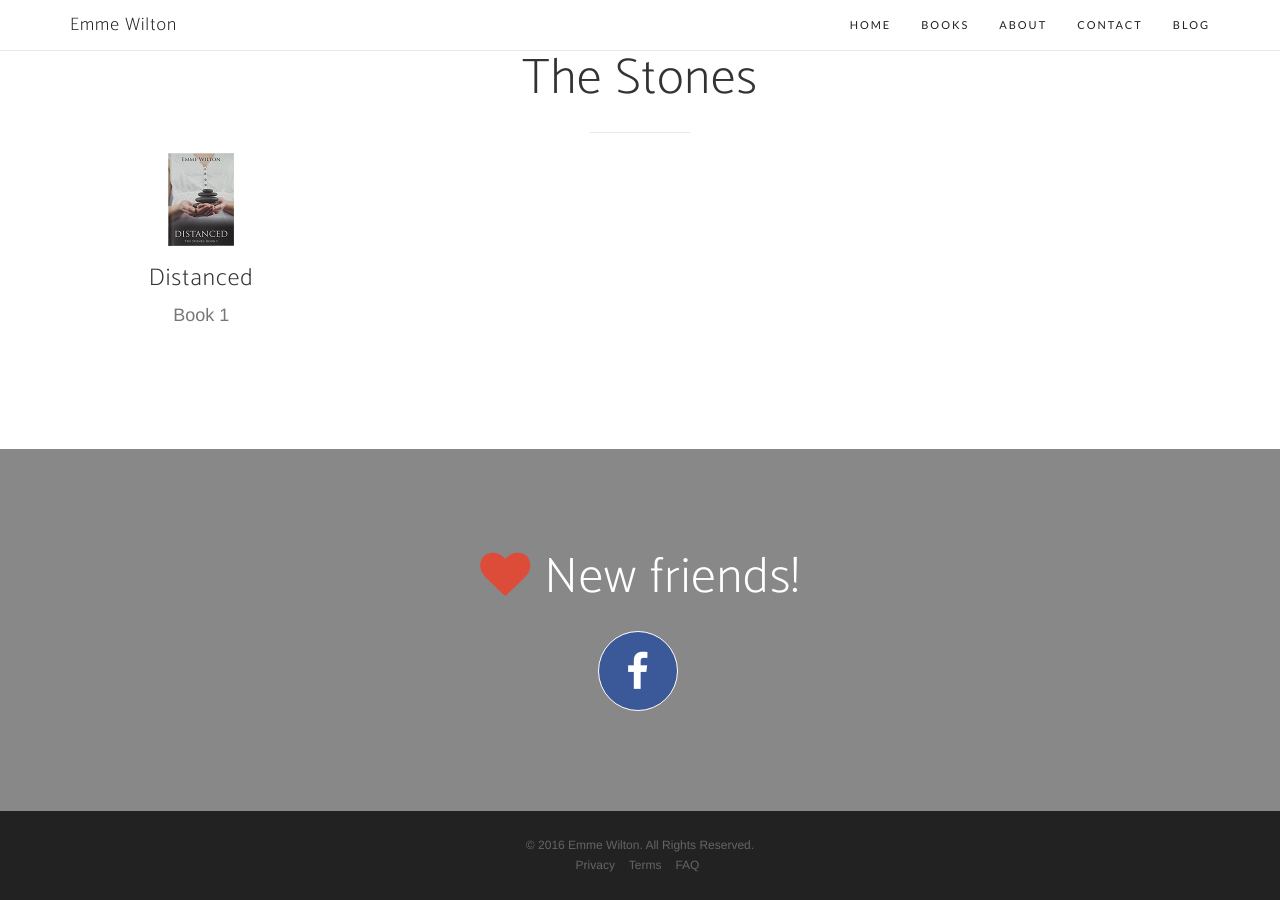
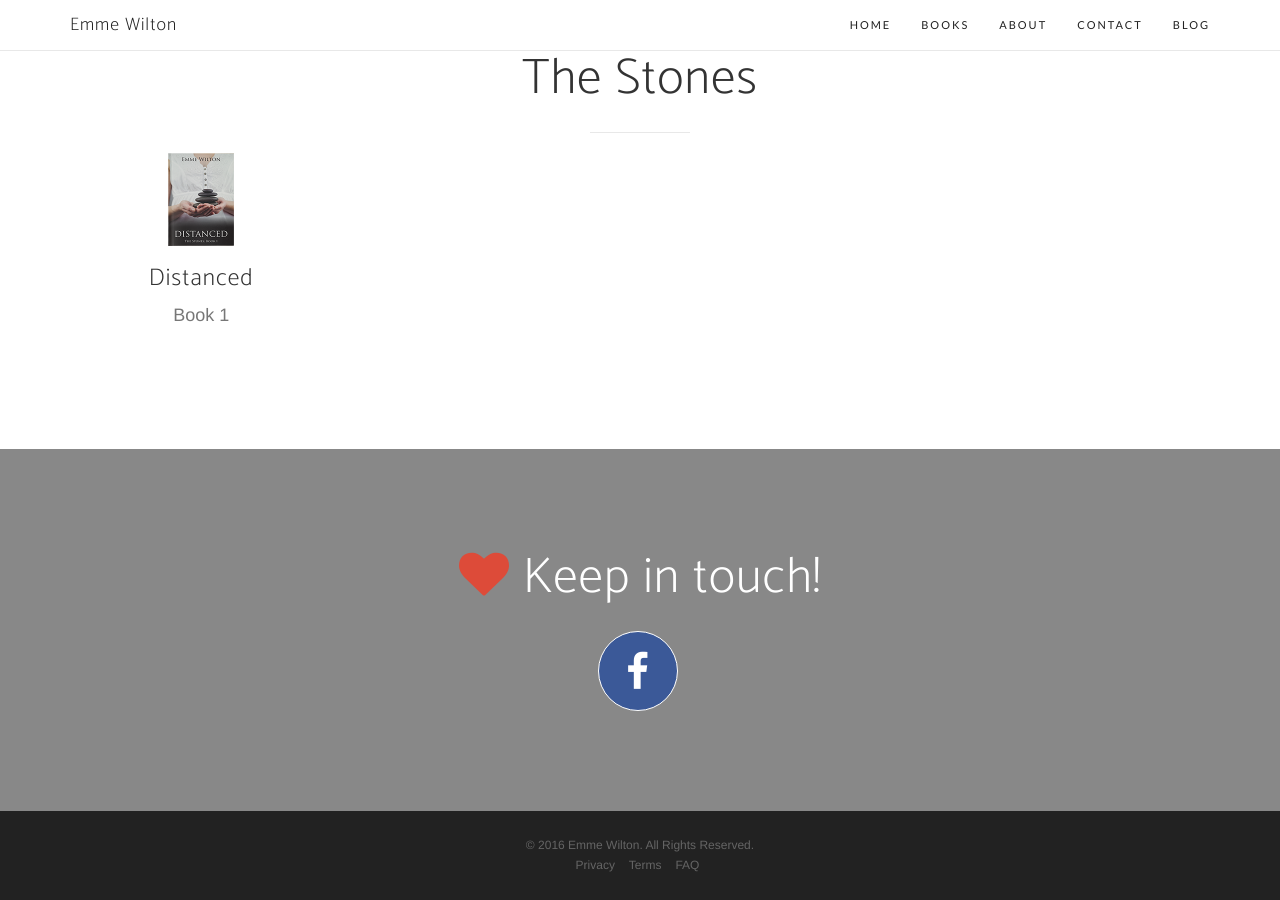
Before and after one commit to emmewilton/emmewilton.github.io, a Jekyll site: the page built from index.html, in a window 1280 px wide and 900 px high, scrolled down 1533 px. Built offline with Jekyll 4.4.1, drawn with Linux system fonts in a browser that asks for light colours; nearby versions of some CDN libraries; some web fonts are replaced; the list of posts is cut into pages by our own code.

Commit message:
Change contact title

```diff
--- a/_includes/contact.html
+++ b/_includes/contact.html
@@ -1,7 +1,7 @@
 
 <section id="contact" class="contact bg-primary">
     <div class="container">
-        <h2><i class="fa fa-heart"></i> New friends!</h2>
+        <h2><i class="fa fa-heart"></i> Keep in touch!</h2>
         <ul class="list-inline list-social">
             {% for network in site.social %}
             <li class="social-{{ network.title }}">
```
